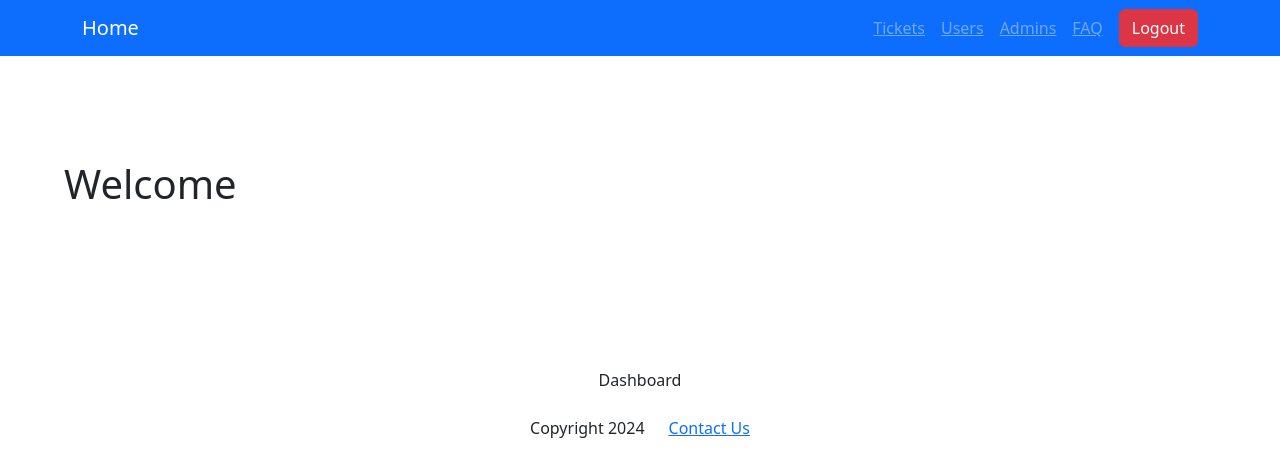
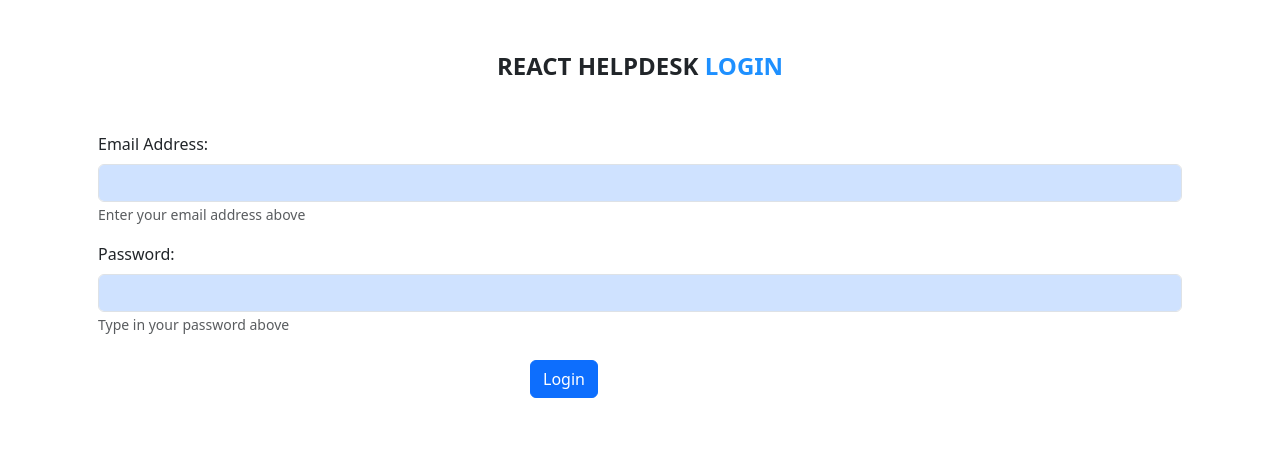
Before and after one commit to Smoot-Mena/react-helpdesk, a React (Vite) app: page / in a window 1280 px wide. Shown: the top 476 px of the page. Built offline with nearby package versions, Linux system fonts and the light colour scheme.

Commit message:
Updates App.jsx

```diff
--- a/src/App.jsx
+++ b/src/App.jsx
@@ -21,7 +21,7 @@ function App() {
     <UserProvider>
       <main id='app'>
         <Routes>
-          <Route path="/" element={localStorage ? <Home /> : <Login />}/>
+          <Route path="/" element={!localStorage ? <Home /> : <Login />}/>
           <Route path="/admins" element={<Admins />}/>
           <Route path="/login" element={<Login />}/>
           <Route path='/tickets' element={<Tickets />} />
```
